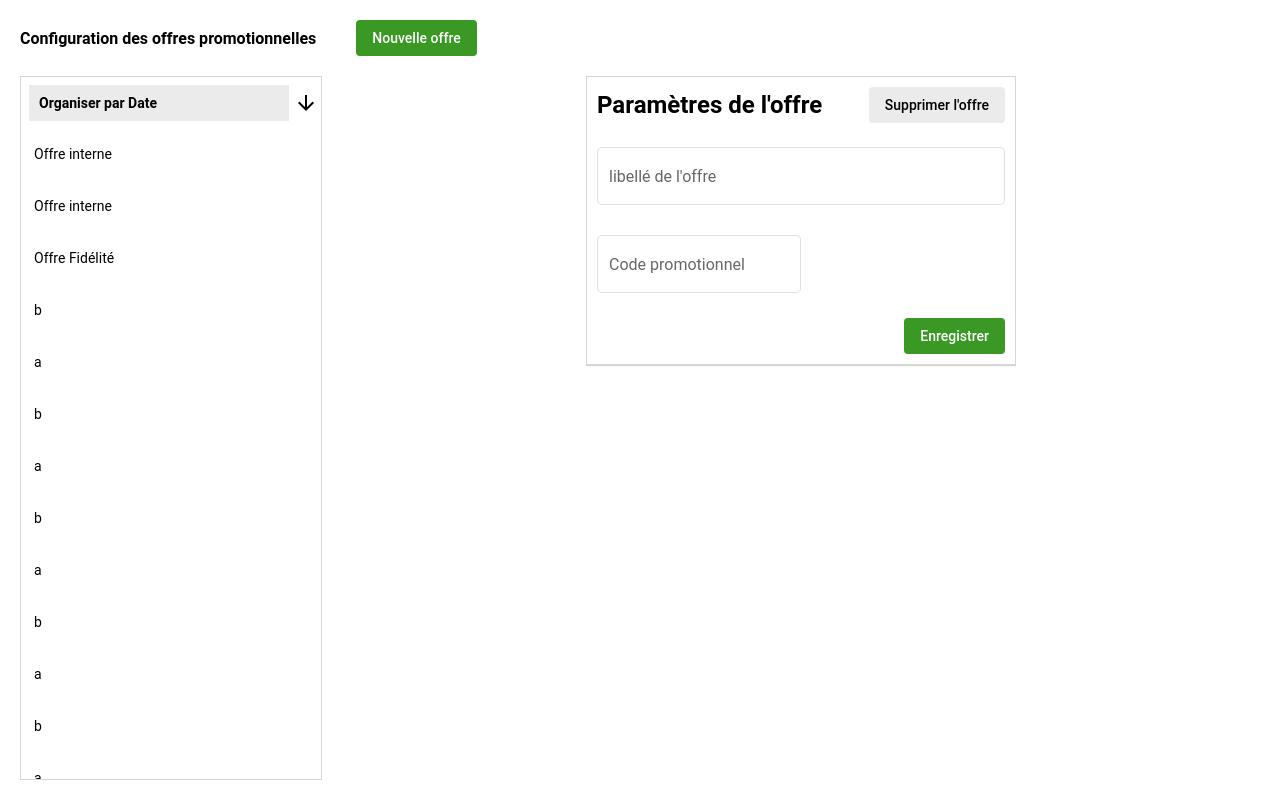
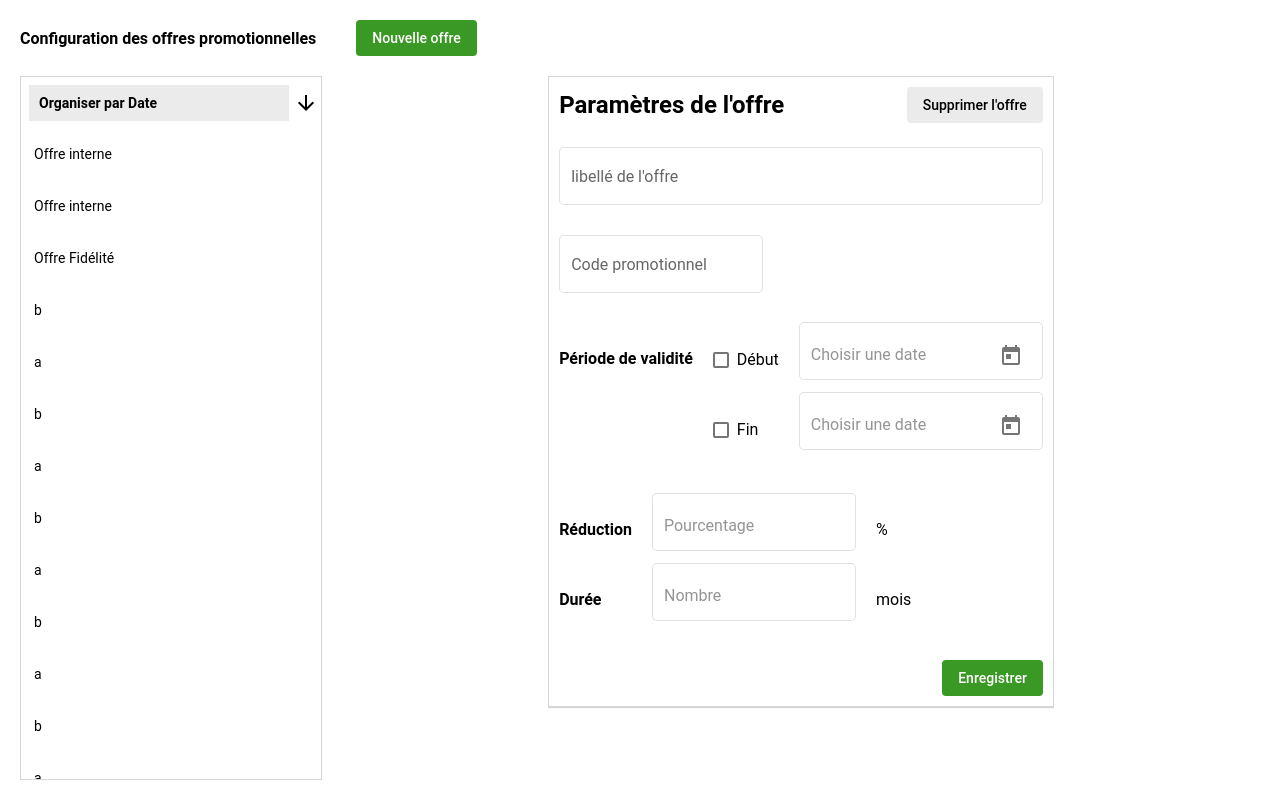
Before and after one commit to emilletpharma/Coupon, an Angular app: page / in a window 1280 px wide. Built offline with nearby package versions, Linux system fonts and the light colour scheme.

Commit message:
2 files modified

```diff
--- a/src/app/form-field-overview-example.html
+++ b/src/app/form-field-overview-example.html
@@ -44,18 +44,18 @@
 
 						<div class="horizontal">
 							<div class="vertical">
-								<div *ngFor="let validity of item.couponValidityItemList" class="bold right-space cell">
+								<div *ngFor="let validity of item.validityItemList" class="bold right-space cell">
 									{{validity.title}}
 								</div>
 							</div>
 
 							<div class="vertical">
-								<mat-checkbox *ngFor="let validity of item.couponValidityItemList" class="right-space cell">
+								<mat-checkbox *ngFor="let validity of item.validityItemList" class="right-space cell">
 									{{validity.subtitle}}</mat-checkbox>
 							</div>
 
 							<div class="vertical">
-								<mat-form-field *ngFor="let validity of item.couponValidityItemList" appearance="outline" class="cell">
+								<mat-form-field *ngFor="let validity of item.validityItemList" appearance="outline" class="cell">
 									<input matInput [matDatepicker]="picker" placeholder={{validity.hint}}>
 									<mat-datepicker-toggle matSuffix [for]="picker"></mat-datepicker-toggle>
 									<mat-datepicker #picker></mat-datepicker>
@@ -64,18 +64,18 @@
 						</div>
 						<div class="horizontal">
 							<div class="vertical">
-								<div *ngFor="let param of item.couponParamItemList" class="right-space bold cell">
+								<div *ngFor="let param of item.paramItemList" class="right-space bold cell">
 									{{param.title}}
 								</div>
 							</div>
 							<div class="vertical">
-								<mat-form-field *ngFor="let param of item.couponParamItemList" appearance="outline"
+								<mat-form-field *ngFor="let param of item.paramItemList" appearance="outline"
 									class="right-space cell">
 									<input matInput placeholder={{param.hint}}>
             </mat-form-field>
 							</div>
 							<div class="vertical">
-								<div *ngFor="let param of item.couponParamItemList" class="right-space cell">{{param.unit}}
+								<div *ngFor="let param of item.paramItemList" class="right-space cell">{{param.unit}}
 								</div>
 							</div>
 						</div>
```
Also changed, not shown: src/app/form-field-overview-example.ts (+0 -38 lines).
